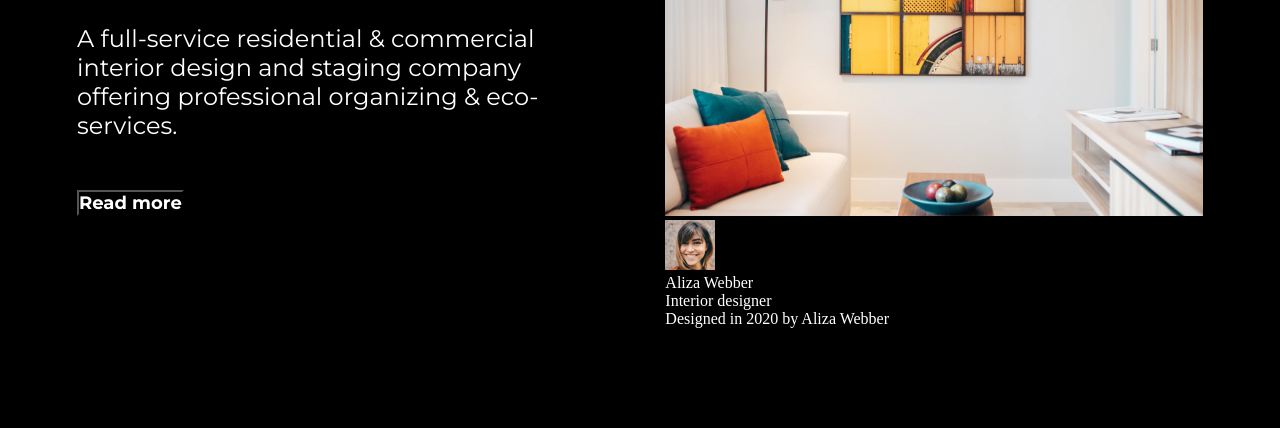
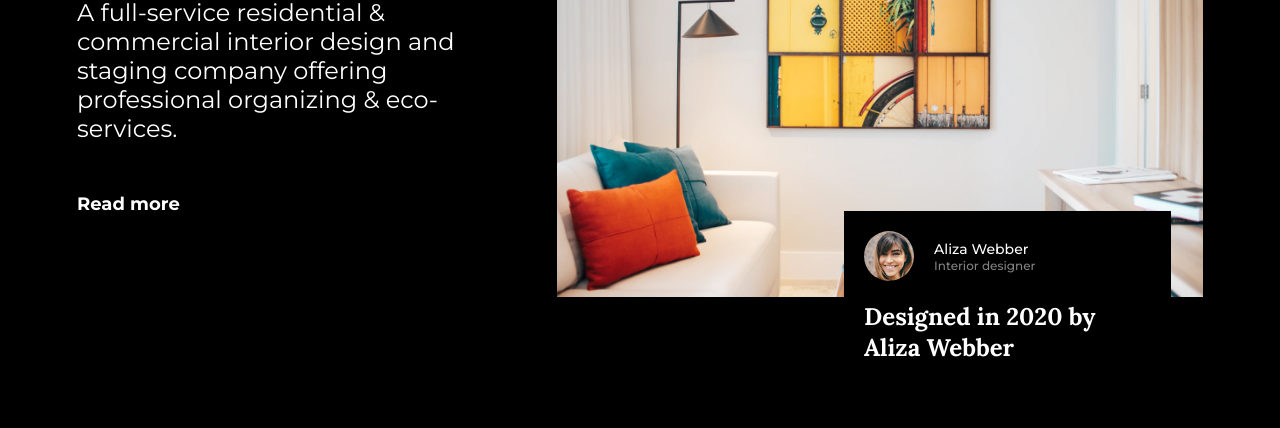
Before and after one commit to CodeBase912/interior-consultant-page-challenge, a website: page src/index.html in a window 1280 px wide. Shown: the part 415-843 px from the top of the page. After the commit the page ends 816 px from the top, so only its background shows below. Drawn offline with nearby package versions, Linux system fonts and the light colour scheme.

Commit message:
feat: complete hero image element

```diff
--- a/src/index.html
+++ b/src/index.html
@@ -39,7 +39,7 @@
               staging company offering professional organizing & eco-services.
             </p>
             <div class="hero__links__container">
-              <button class="hero__btn">Read more</button>
+              <button class="hero__btn"><a href="#">Read more</a></button>
             </div>
           </div>
           <div class="hero__img__container">
@@ -55,9 +55,9 @@
                   <p class="hero__user__name">Aliza Webber</p>
                   <p class="hero__user__title">Interior designer</p>
                 </div>
-                <div class="hero__user__contribution">
-                  Designed in 2020 by Aliza Webber
-                </div>
+              </div>
+              <div class="hero__user__contribution">
+                Designed in 2020 by Aliza Webber
               </div>
             </div>
           </div>
--- a/src/styles.css
+++ b/src/styles.css
@@ -7,12 +7,19 @@
   --font-1: "Crimson Pro", serif;
   --font-2: "Lora", serif;
   --font-3: "Montserrat", sans-serif;
+
+  --color-grey: #828282;
 }
 
 body {
   background-color: #000;
   color: #fff;
   padding: 0 77px;
+}
+
+a {
+  color: #fff;
+  text-decoration: none;
 }
 
 .header__container {
@@ -46,8 +53,6 @@ body {
 .nav__link > a {
   font-family: var(--font-3);
   font-weight: 700;
-  color: #fff;
-  text-decoration: none;
   font-size: 18px;
   padding-bottom: 8px;
   border-bottom: 2px solid transparent;
@@ -74,6 +79,7 @@ main {
   flex-direction: column;
   justify-content: center;
   margin-right: 50px;
+  flex: 1;
 }
 
 .hero__title {
@@ -103,6 +109,13 @@ main {
   color: #fff;
   cursor: pointer;
   padding: 0;
+  outline: none;
+  border: none;
+}
+
+.hero__img__container {
+  position: relative;
+  flex: 1.5;
 }
 
 .hero__img {
@@ -110,7 +123,45 @@ main {
   object-fit: contain;
 }
 
+.hero__user__card {
+  font-family: var(--font-1);
+  position: absolute;
+  bottom: -82px;
+  right: 32px;
+  background-color: #000;
+  padding: 20px;
+}
+
+.hero__user__info {
+  display: flex;
+  align-items: center;
+}
+
 .hero__user__img {
   width: 50px;
   height: 50px;
+  border-radius: 50%;
+  margin-right: 20px;
 }
+
+.hero__user__details {
+  font-family: var(--font-3);
+  font-weight: 500;
+}
+
+.hero__user__name {
+  font-size: 14px;
+}
+
+.hero__user__title {
+  font-size: 12px;
+  color: var(--color-grey);
+}
+
+.hero__user__contribution {
+  margin-top: 20px;
+  font-family: var(--font-2);
+  font-weight: 700;
+  font-size: 24px;
+  width: 287px;
+}
```
